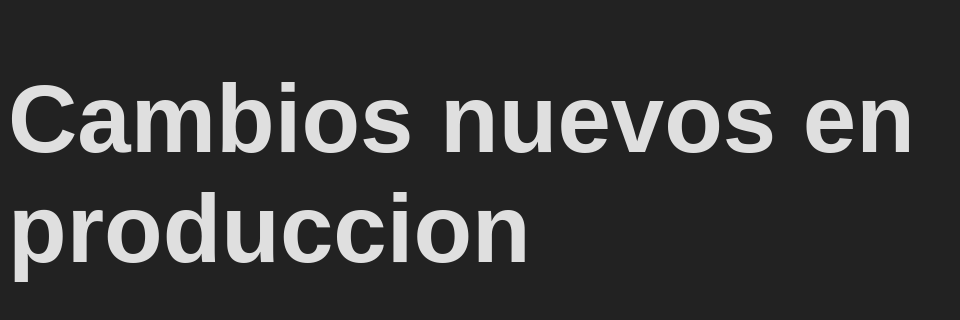
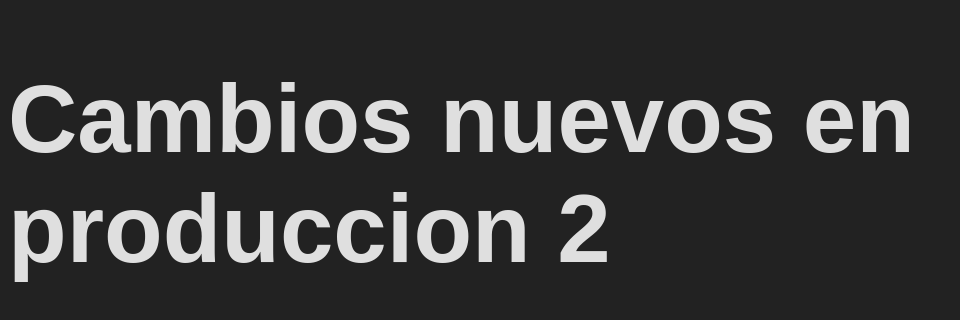
Before and after one commit to Compinlog/compinlog-front, a Vue app: page / in a window 1280 px wide. Shown: the top 320 px of the page, without its empty margins (0-960 px from the left). Built offline with nearby package versions, Linux system fonts and the light colour scheme.

Commit message:
fix error firebase

```diff
--- a/src/components/NewComponent.vue
+++ b/src/components/NewComponent.vue
@@ -1,6 +1,6 @@
 <template>
   <div>
-    <h1 class="text-prod">Cambios nuevos en produccion</h1>
+    <h1 class="text-prod">Cambios nuevos en produccion 2</h1>
   </div>
 </template>
 
```
